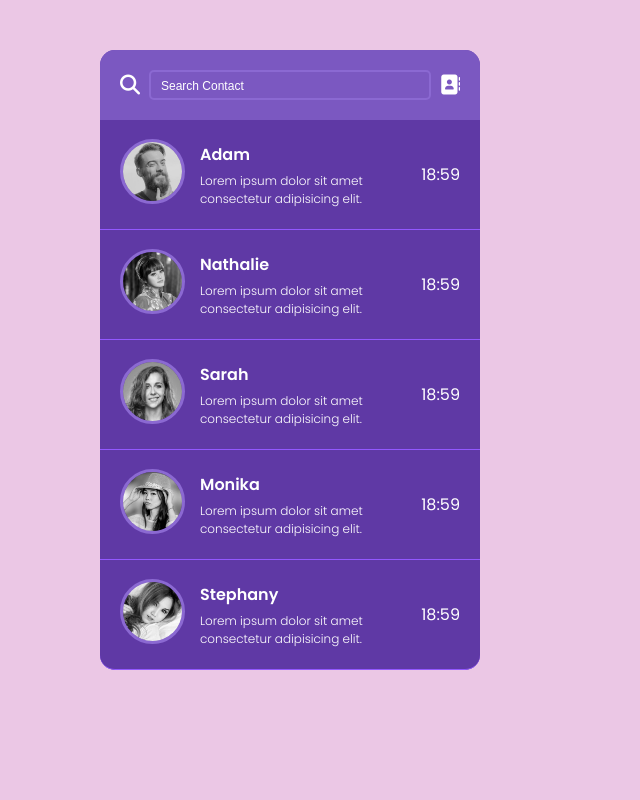
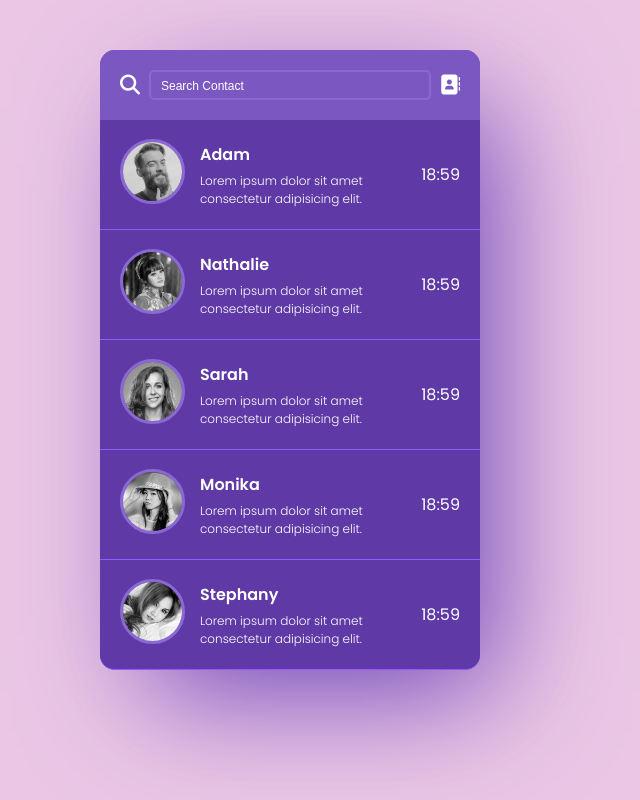
Before and after one commit to ElMansari-Youssef/Purple-Messages, a plain HTML site: page index.html in a window 1280 px wide. Shown: the whole page, without its empty margins (350-990 px from the left). Drawn offline with Linux system fonts and the light colour scheme.

Commit message:
adding shadow

```diff
--- a/style.css
+++ b/style.css
@@ -25,7 +25,7 @@ body {
     background-color: #6D45B9;
     margin-top: 50px;
     border-radius: 15px;
-    /* box-shadow: 31px 39px 114px -17px rgba(109, 69, 185, 1); */
+    box-shadow: 31px 39px 114px -17px rgba(109, 69, 185, 1);
     z-index: 1;
 }
 
```
